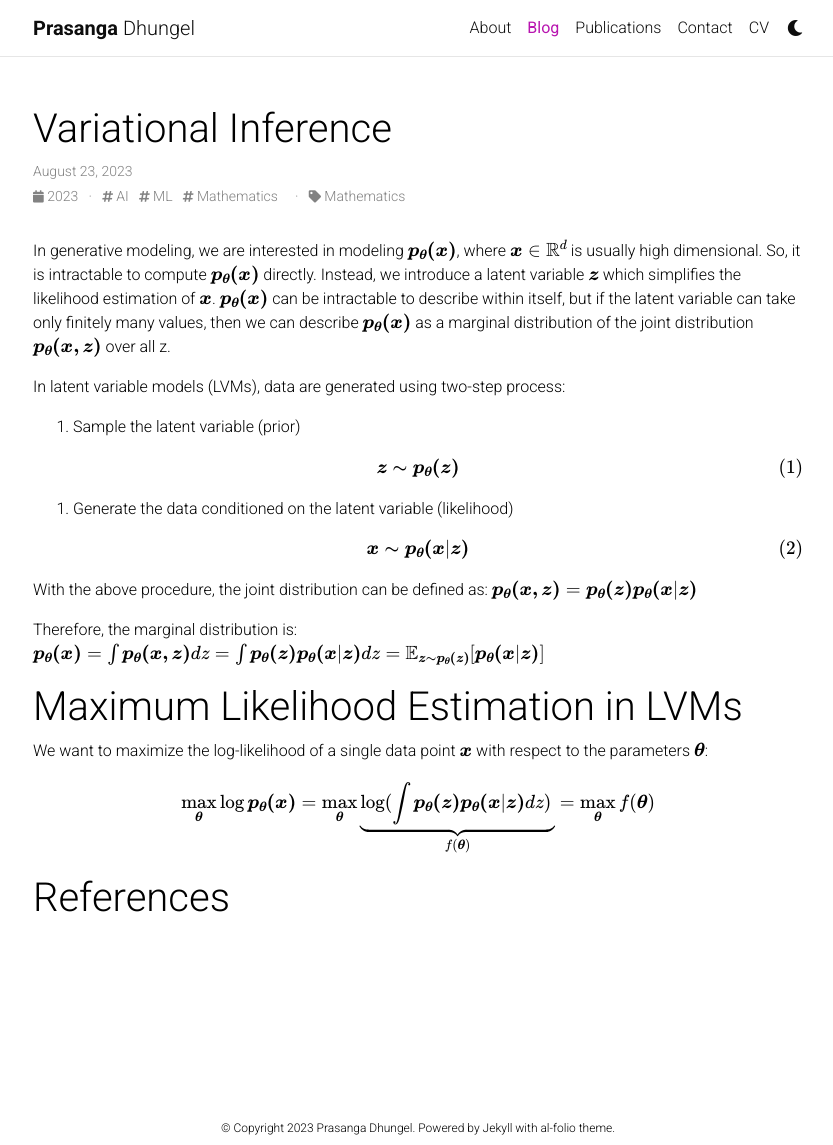
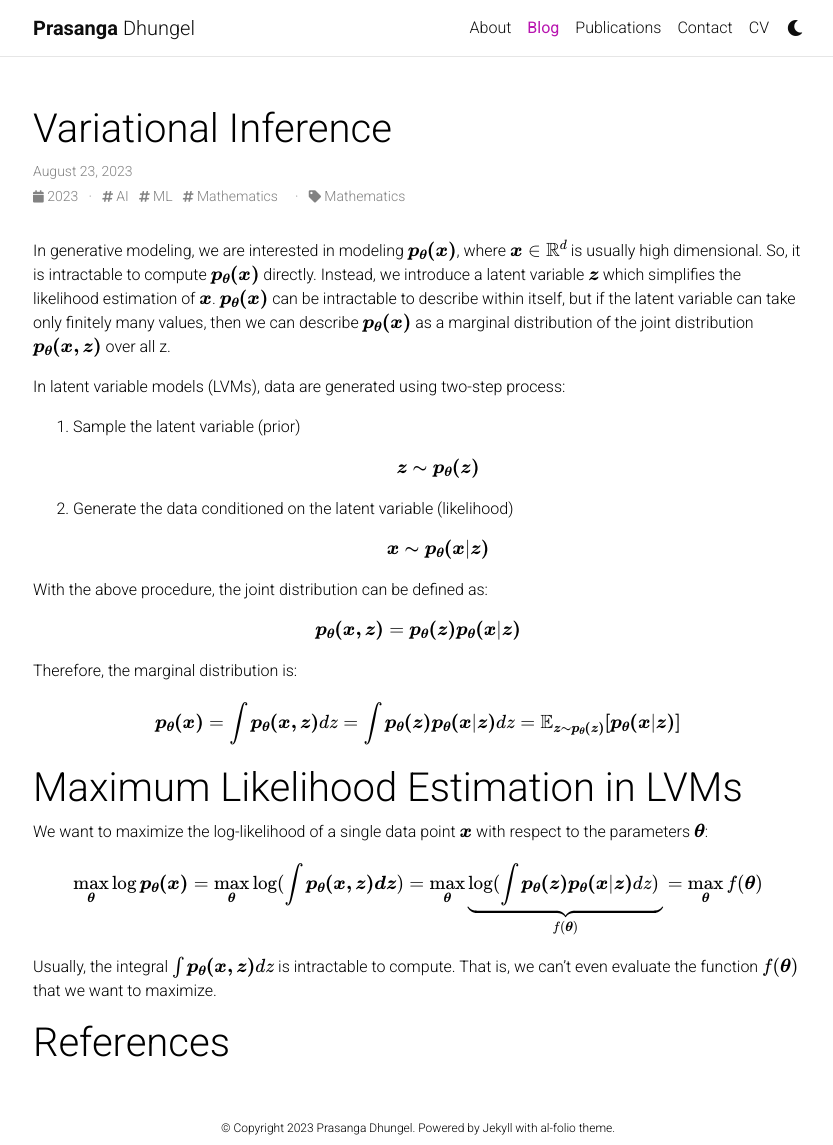
Before and after one commit to prasangadhungel/prasangadhungel.github.io, a Jekyll site: the page built from _posts/2023-08-23-variational-inference.markdown, in a window 1280 px wide and 1145 px high. Shown: the whole window, without its empty margins (222-1055 px from the left). Built offline with Jekyll 4.4.1, drawn with Linux system fonts in a browser that asks for light colours; comment, search, counter and statistics services are not loaded; a style sheet for code colours, icons or effects is not loaded.

Commit message:
add variational inference blog

```diff
--- a/_posts/2023-08-23-variational-inference.markdown
+++ b/_posts/2023-08-23-variational-inference.markdown
@@ -11,30 +11,32 @@ In generative modeling, we are interested in modeling $$\boldsymbol{p_{\theta}(x
 
 In latent variable models (LVMs), data are generated using two-step process:
 1. Sample the latent variable (prior)
+    \begin{equation}
+    \boldsymbol{z} \thicksim \boldsymbol{p_{\theta}(z)} \nonumber
+    \end{equation}
+2. Generate the data conditioned on the latent variable (likelihood)
+    \begin{equation}
+    \boldsymbol{x} \thicksim \boldsymbol{p_{\theta}(x|z)} \nonumber
+    \end{equation}
 
+With the above procedure, the joint distribution can be defined as:
 \begin{equation}
-\boldsymbol{z} \thicksim \boldsymbol{p_{\theta}(z)}
+\boldsymbol{p_{\theta}(x,z)} = \boldsymbol{p_{\theta}(z)}\boldsymbol{p_{\theta}(x|z)} \nonumber
 \end{equation}
 
-2. Generate the data conditioned on the latent variable (likelihood)
+Therefore, the marginal distribution is:
 
-\begin{equation}
-\boldsymbol{x} \thicksim \boldsymbol{p_{\theta}(x|z)}
-\end{equation}
-
-With the above procedure, the joint distribution can be defined as:
-$$\boldsymbol{p_{\theta}(x,z)} = \boldsymbol{p_{\theta}(z)}\boldsymbol{p_{\theta}(x|z)}$$
-
-Therefore, the marginal distribution is:
 $$
-\boldsymbol{p_{\theta}(x)} = \int \boldsymbol{p_{\theta}(x,z)} dz = \int \boldsymbol{p_{\theta}(z)}\boldsymbol{p_{\theta}(x|z)} dz = \mathbb{E}_{\boldsymbol{z} \thicksim \boldsymbol{p_{\theta}(z)}}[\boldsymbol{p_{\theta}(x|z)}]
+\boldsymbol{p_{\theta}(x)} = \int\boldsymbol{p_{\theta}(x,z)}dz = \int\boldsymbol{p_{\theta}(z)}\boldsymbol{p_{\theta}(x|z)} dz = \mathbb{E}_{\boldsymbol{z}\thicksim\boldsymbol{p_{\theta}(z)}}\boldsymbol{[p_{\theta}(x|z)]}
 $$
 
 # Maximum Likelihood Estimation in LVMs
 We want to maximize the log-likelihood of a single data point $$\boldsymbol{x}$$ with respect to the parameters $$\boldsymbol{\theta}$$:
 
 \begin{equation}
-\underset{\boldsymbol{\theta}}{\max}\log\boldsymbol{p_{\theta}(x)} = \underset{\boldsymbol{\theta}}{\max}\underbrace{\log(\int \boldsymbol{p_{\theta}(z)}\boldsymbol{p_{\theta}(x|z)} dz)}_{f(\boldsymbol{\theta})} = \underset{\boldsymbol{\theta}}{\max}f(\boldsymbol{\theta}) \nonumber
+\underset{\boldsymbol{\theta}}{\max}\log\boldsymbol{p_{\theta}(x)} = \underset{\boldsymbol{\theta}}{\max}\log(\int \boldsymbol{p_{\theta}(x,z) dz}) = \underset{\boldsymbol{\theta}}{\max}\underbrace{\log(\int \boldsymbol{p_{\theta}(z)}\boldsymbol{p_{\theta}(x|z)} dz)}_{f(\boldsymbol{\theta})} = \underset{\boldsymbol{\theta}}{\max}f(\boldsymbol{\theta}) \nonumber
 \end{equation}
 
+Usually, the integral $$\int\boldsymbol{p_{\theta}(x, z)}dz$$ is intractable to compute. That is, we can't even evaluate the function $$f(\boldsymbol{\theta})$$ that we want to maximize.
+
 # References
```
